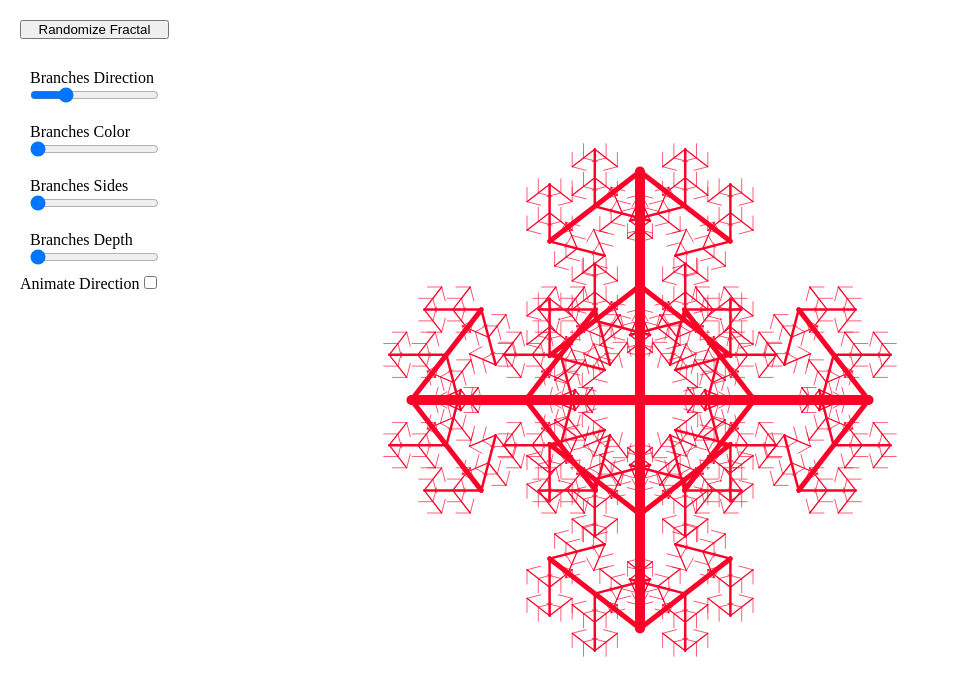
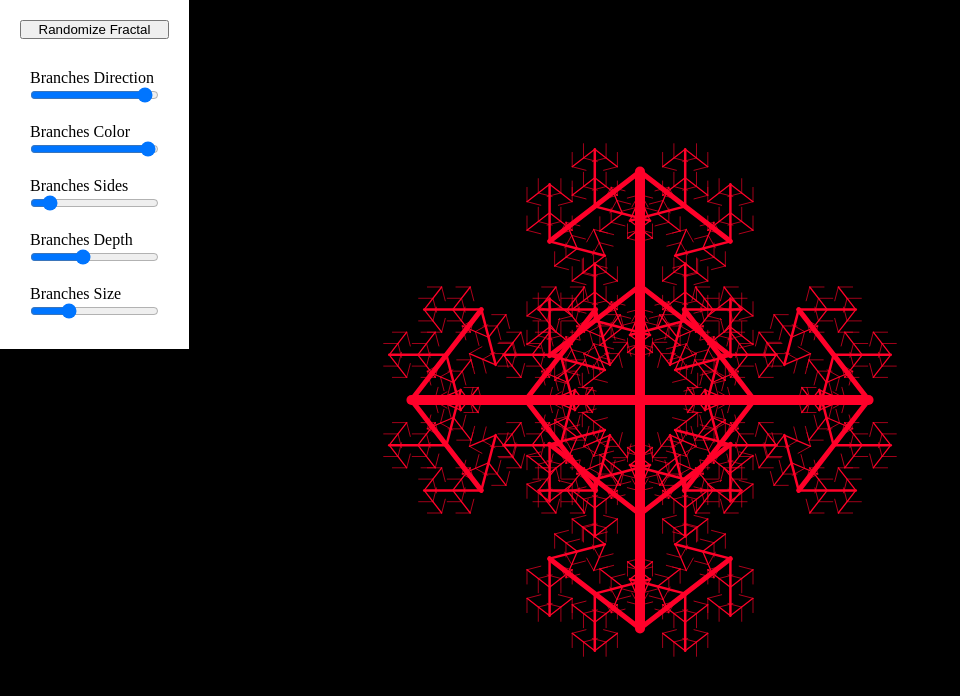
Before and after one commit to samhainsamhainsamhain/fractals, a plain HTML site: page src/index.html in a window 1280 px wide. Shown: the whole page, without its empty margins (0-960 px from the left). Drawn offline with Linux system fonts and the light colour scheme.

Commit message:
add size slider and generate fractal on page load

```diff
--- a/src/index.html
+++ b/src/index.html
@@ -17,9 +17,9 @@
           <input
             id="direction"
             type="range"
-            min="0.5"
+            min="-2.5"
             max="2.5"
-            value="1"
+            value="0"
             step="0.01"
           />
         </div>
@@ -29,16 +29,23 @@
         </div>
         <div class="slider">
           <label for="sides">Branches Sides</label>
-          <input id="sides" type="range" min="1" max="9" value="1" step="1" />
+          <input id="sides" type="range" min="1" max="29" value="1" step="1" />
         </div>
         <div class="slider">
           <label for="depth">Branches Depth</label>
           <input id="depth" type="range" min="2" max="7" value="2" step="1" />
         </div>
-      </div>
-      <div class="autoSliders">
-        <label for="autoDirection">Animate Direction</label>
-        <input id="autoDirection" type="checkbox" />
+        <div class="slider">
+          <label for="size">Branches Size</label>
+          <input
+            id="size"
+            type="range"
+            min="50"
+            max="600"
+            value="200"
+            step="1"
+          />
+        </div>
       </div>
     </div>
     <script src="script.js"></script>
--- a/src/script.js
+++ b/src/script.js
@@ -12,8 +12,10 @@ window.addEventListener("load", function () {
   ctx.lineWidth = 10;
 
   // fractal settings
-  let size =
+  let canvasSize =
     canvas.width < canvas.height ? canvas.width / 3.5 : canvas.height / 3.5;
+  let size = canvasSize;
+
   let shrink = 0.5;
   let branches = 2;
   let sides = 8;
@@ -22,6 +24,7 @@ window.addEventListener("load", function () {
   let directionOfBranch;
   let color;
 
+  // fractal drawing
   function drawBranch(depth) {
     if (depth > maxDepth) {
       return;
@@ -70,19 +73,18 @@ window.addEventListener("load", function () {
     maxDepth = (Math.random() * 4 + 3).toFixed();
     directionOfBranch = Math.random() * 2.3 + 0.7;
     color = Math.random() * 360;
-    drawFractal();
   }
 
-  randomizeFractal();
-
-  // controls
-
+  // CONTROLS
+  // buttons
   const singleRandomizeButton = document.getElementById("btn_singleRandomize");
   singleRandomizeButton.addEventListener("click", function () {
     randomizeFractal();
+    drawFractal();
     updateSliders();
   });
 
+  // sliders
   const directionSlider = this.document.getElementById("direction");
   directionSlider.addEventListener("change", function (event) {
     directionOfBranch = +event.target.value;
@@ -104,6 +106,11 @@ window.addEventListener("load", function () {
     maxDepth = +event.target.value;
     drawFractal();
   });
+  const sizeSlider = this.document.getElementById("size");
+  sizeSlider.addEventListener("change", function (event) {
+    size = +event.target.value;
+    drawFractal();
+  });
 
   function updateSliders() {
     colorSlider.value = color;
@@ -111,4 +118,9 @@ window.addEventListener("load", function () {
     sidesSlider.value = sides;
     directionSlider.value = directionOfBranch;
   }
+
+  // init
+  randomizeFractal();
+  drawFractal();
+  updateSliders();
 });
--- a/src/style.css
+++ b/src/style.css
@@ -2,6 +2,10 @@
   margin: 0;
   padding: 0;
   box-sizing: border-box;
+}
+
+body {
+  background-color: #000000;
 }
 
 #fractalsCanvas {
```
